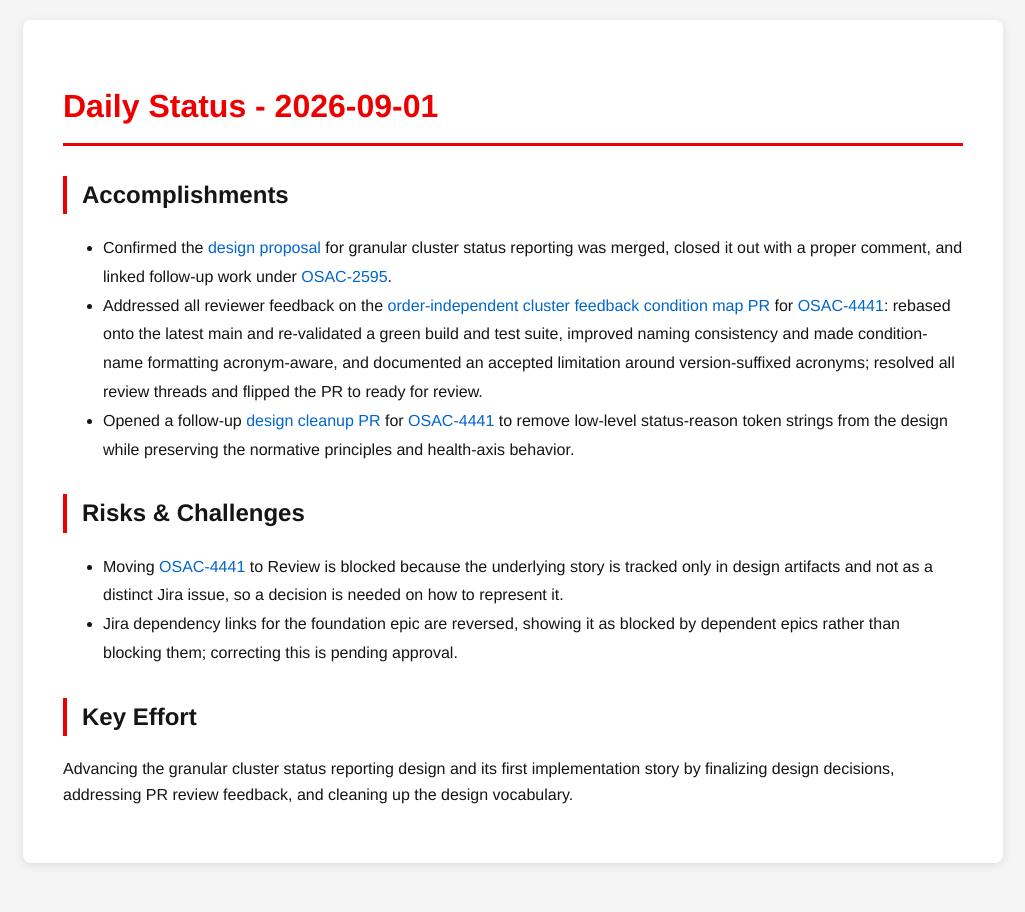
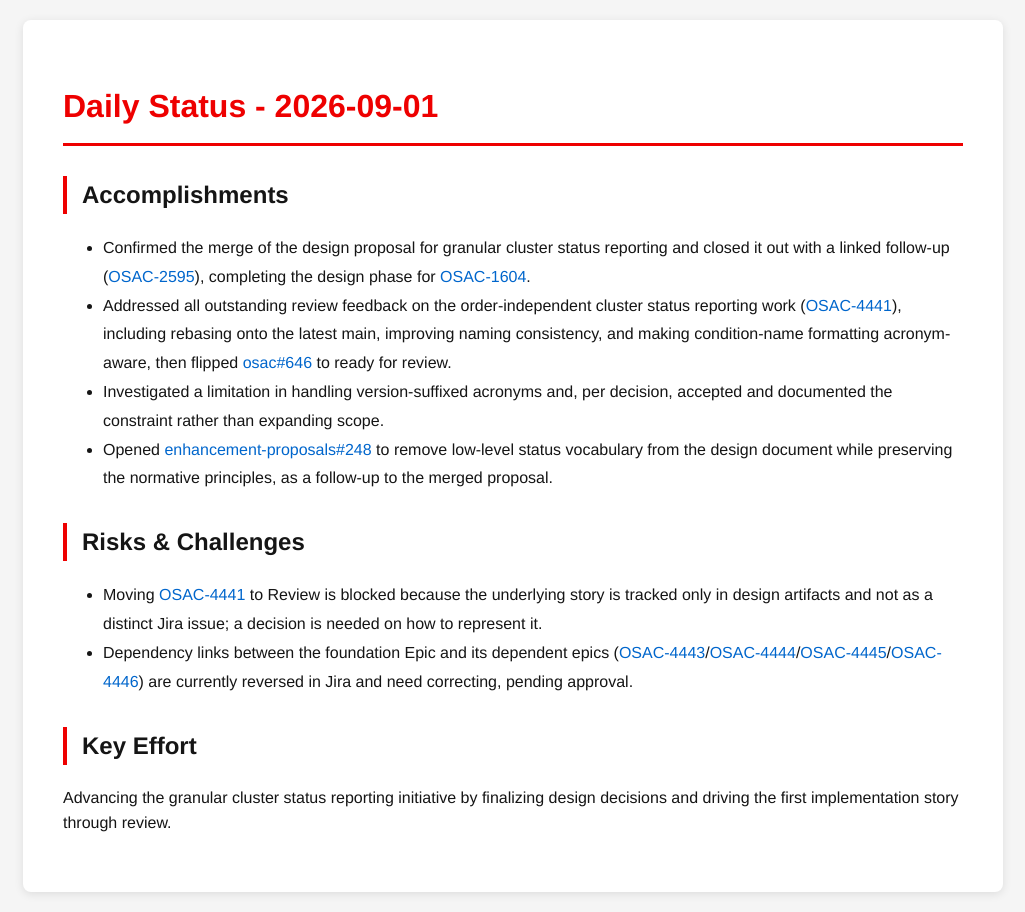
Before and after one commit to tzvatot/daily-status, a Jekyll site: the page built from 2026-09-01.md, in a window 1280 px wide. Shown: the whole page, without its empty margins (127-1152 px from the left). Built offline with Jekyll 4.4.1, drawn with Linux system fonts in a browser that asks for light colours.

Commit message:
Daily status update - 2026-09-01

```diff
--- a/2026-09-01.md
+++ b/2026-09-01.md
@@ -7,13 +7,14 @@ date: 2026-09-01
 # Daily Status - 2026-09-01
 
 ## Accomplishments
-- Confirmed the [design proposal](https://github.com/osac-project/enhancement-proposals/pull/227) for granular cluster status reporting was merged, closed it out with a proper comment, and linked follow-up work under [OSAC-2595](https://redhat.atlassian.net/browse/OSAC-2595).
-- Addressed all reviewer feedback on the [order-independent cluster feedback condition map PR](https://github.com/osac-project/osac/pull/646) for [OSAC-4441](https://redhat.atlassian.net/browse/OSAC-4441): rebased onto the latest main and re-validated a green build and test suite, improved naming consistency and made condition-name formatting acronym-aware, and documented an accepted limitation around version-suffixed acronyms; resolved all review threads and flipped the PR to ready for review.
-- Opened a follow-up [design cleanup PR](https://github.com/osac-project/enhancement-proposals/pull/248) for [OSAC-4441](https://redhat.atlassian.net/browse/OSAC-4441) to remove low-level status-reason token strings from the design while preserving the normative principles and health-axis behavior.
+- Confirmed the merge of the design proposal for granular cluster status reporting and closed it out with a linked follow-up ([OSAC-2595](https://redhat.atlassian.net/browse/OSAC-2595)), completing the design phase for [OSAC-1604](https://redhat.atlassian.net/browse/OSAC-1604).
+- Addressed all outstanding review feedback on the order-independent cluster status reporting work ([OSAC-4441](https://redhat.atlassian.net/browse/OSAC-4441)), including rebasing onto the latest main, improving naming consistency, and making condition-name formatting acronym-aware, then flipped [osac#646](https://github.com/osac-project/osac/pull/646) to ready for review.
+- Investigated a limitation in handling version-suffixed acronyms and, per decision, accepted and documented the constraint rather than expanding scope.
+- Opened [enhancement-proposals#248](https://github.com/osac-project/enhancement-proposals/pull/248) to remove low-level status vocabulary from the design document while preserving the normative principles, as a follow-up to the merged proposal.
 
 ## Risks & Challenges
-- Moving [OSAC-4441](https://redhat.atlassian.net/browse/OSAC-4441) to Review is blocked because the underlying story is tracked only in design artifacts and not as a distinct Jira issue, so a decision is needed on how to represent it.
-- Jira dependency links for the foundation epic are reversed, showing it as blocked by dependent epics rather than blocking them; correcting this is pending approval.
+- Moving [OSAC-4441](https://redhat.atlassian.net/browse/OSAC-4441) to Review is blocked because the underlying story is tracked only in design artifacts and not as a distinct Jira issue; a decision is needed on how to represent it.
+- Dependency links between the foundation Epic and its dependent epics ([OSAC-4443](https://redhat.atlassian.net/browse/OSAC-4443)/[OSAC-4444](https://redhat.atlassian.net/browse/OSAC-4444)/[OSAC-4445](https://redhat.atlassian.net/browse/OSAC-4445)/[OSAC-4446](https://redhat.atlassian.net/browse/OSAC-4446)) are currently reversed in Jira and need correcting, pending approval.
 
 ## Key Effort
-Advancing the granular cluster status reporting design and its first implementation story by finalizing design decisions, addressing PR review feedback, and cleaning up the design vocabulary.
+Advancing the granular cluster status reporting initiative by finalizing design decisions and driving the first implementation story through review.
```
